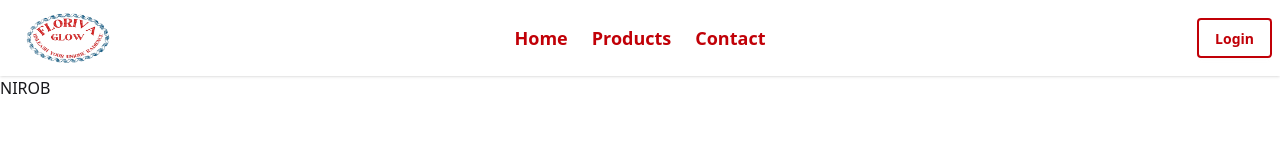
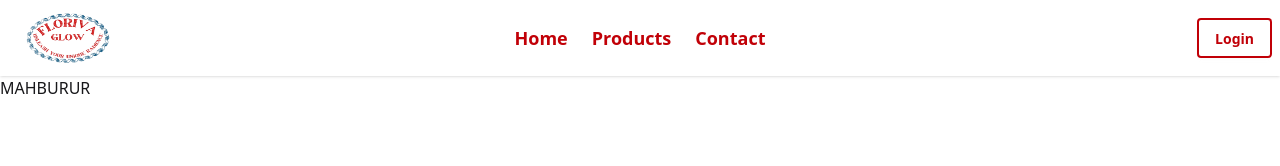
Before and after one commit to mrnirob143/floriva-glow-react-client, a React (Vite) app: page / in a window 1280 px wide. Shown: the top 166 px of the page. Built offline with nearby package versions, Linux system fonts and the light colour scheme.

Commit message:
Name Change

```diff
--- a/src/Components/Home.jsx
+++ b/src/Components/Home.jsx
@@ -3,7 +3,7 @@ import React from 'react'
 const Home = () => {
   return (
     <div>
-      <h1>NIROB</h1>
+      <h1>MAHBURUR</h1>
     </div>
   )
 }
```
